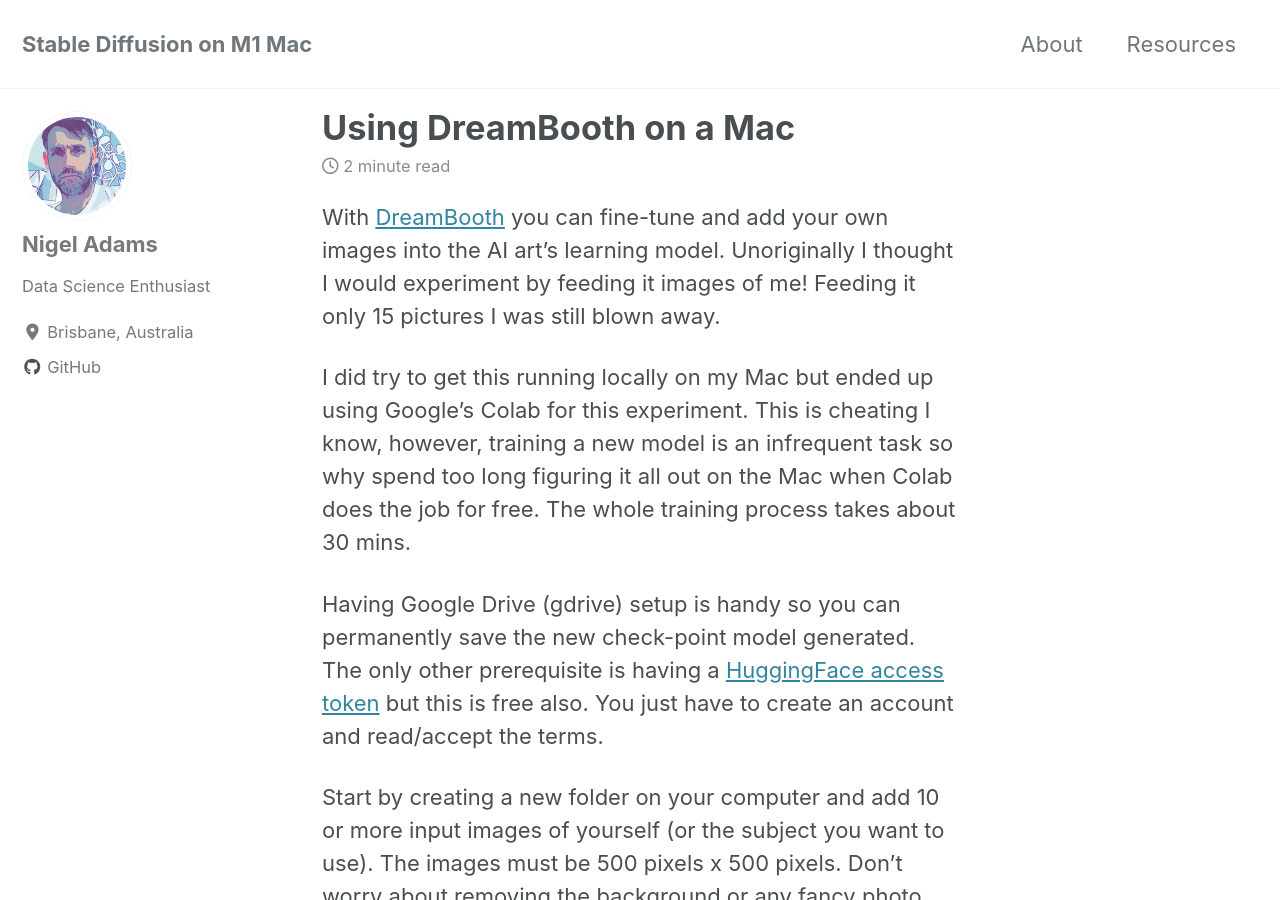
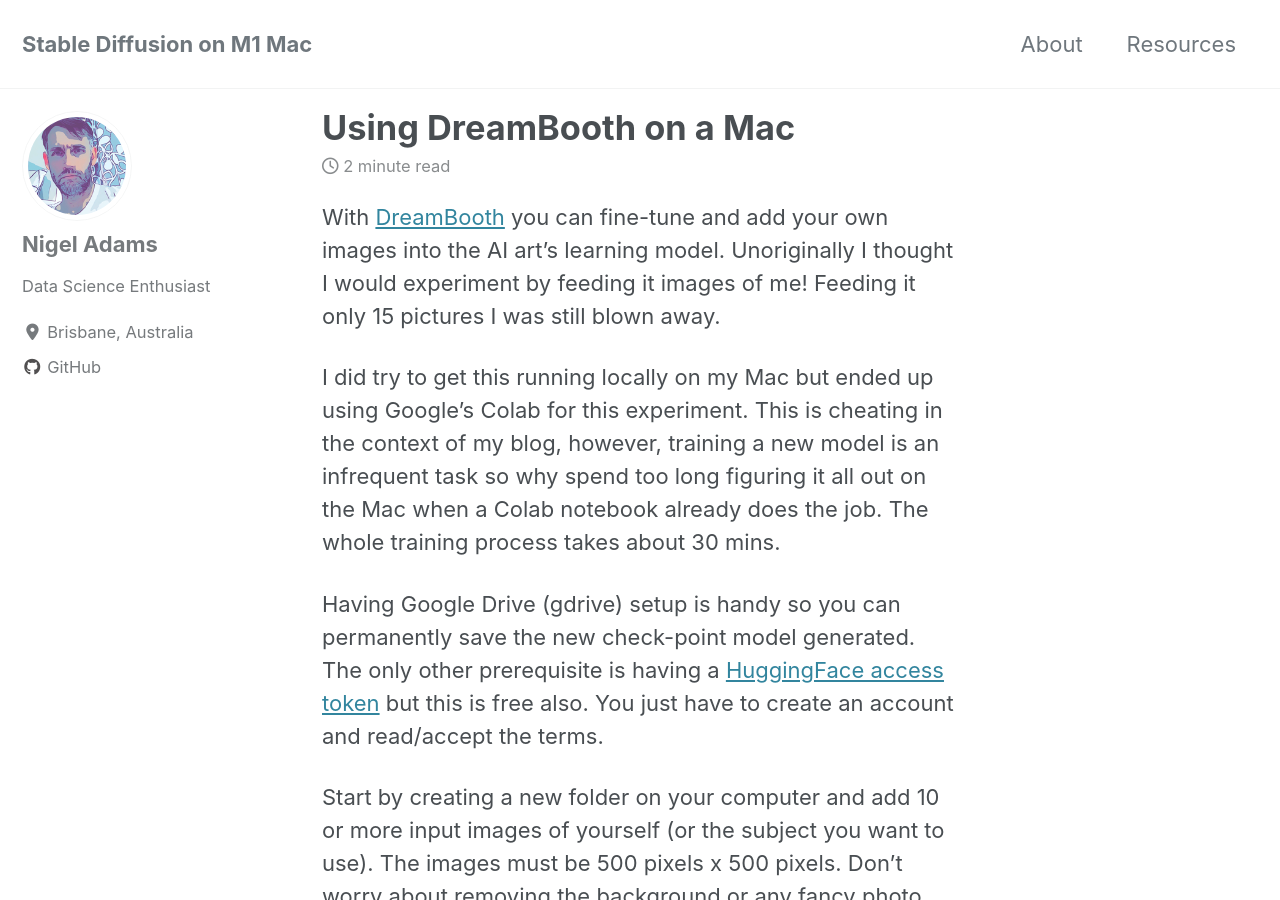
Before and after one commit to Spcman/stable-diffusion-m1, a Jekyll site: the page built from _posts/2022-11-25-using-dreambooth-on-mac.md, in a window 1280 px wide and 900 px high. Built offline with Jekyll 4.4.1, drawn with Linux system fonts in a browser that asks for light colours; cached includes are drawn as plain includes; nearby versions of some CDN libraries; comment, search, counter and statistics services are not loaded.

Commit message:
Post Upd

```diff
--- a/_posts/2022-11-25-using-dreambooth-on-mac.md
+++ b/_posts/2022-11-25-using-dreambooth-on-mac.md
@@ -6,7 +6,7 @@ date:   2022-11-25
 ---
 With [DreamBooth](https://dreambooth.github.io/) you can fine-tune and add your own images into the AI art’s learning model.  Unoriginally I thought I would experiment by feeding it images of me! Feeding it only 15 pictures I was still blown away.
 
-I did try to get this running locally on my Mac but ended up using Google’s Colab for this experiment.  This is cheating I know, however, training a new model is an infrequent task so why spend too long figuring it all out on the Mac when Colab does the job for free.  The whole training process takes about 30 mins.
+I did try to get this running locally on my Mac but ended up using Google’s Colab for this experiment.  This is cheating in the context of my blog, however, training a new model is an infrequent task so why spend too long figuring it all out on the Mac when a Colab notebook already does the job.  The whole training process takes about 30 mins.
 
 Having Google Drive (gdrive) setup is handy so you can permanently save the new check-point model generated. The only other prerequisite is having a [HuggingFace access token](https://huggingface.co/) but this is free also.  You just have to create an account and read/accept the terms.
 
```
Also changed, not shown: 1 other file.
